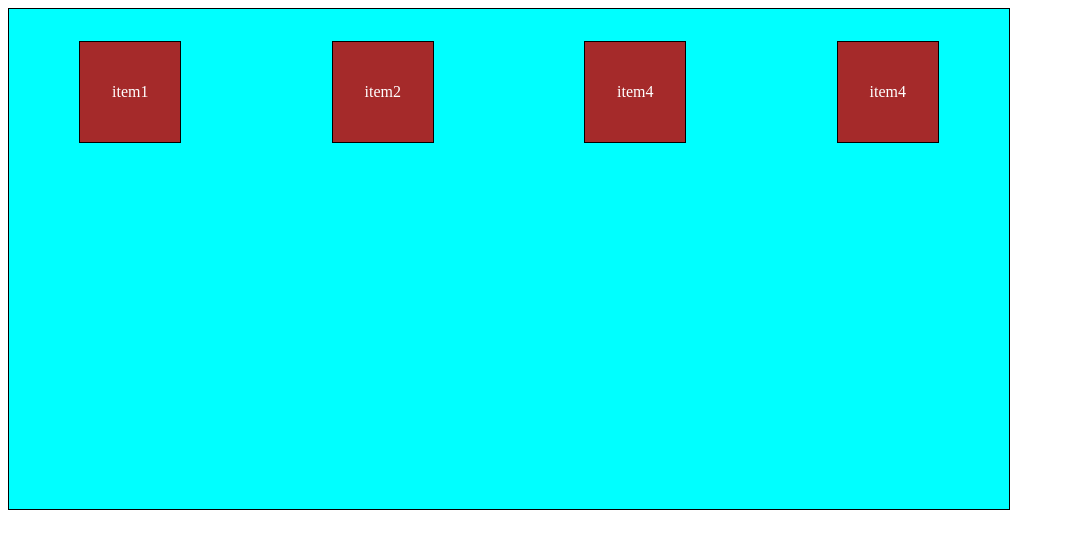
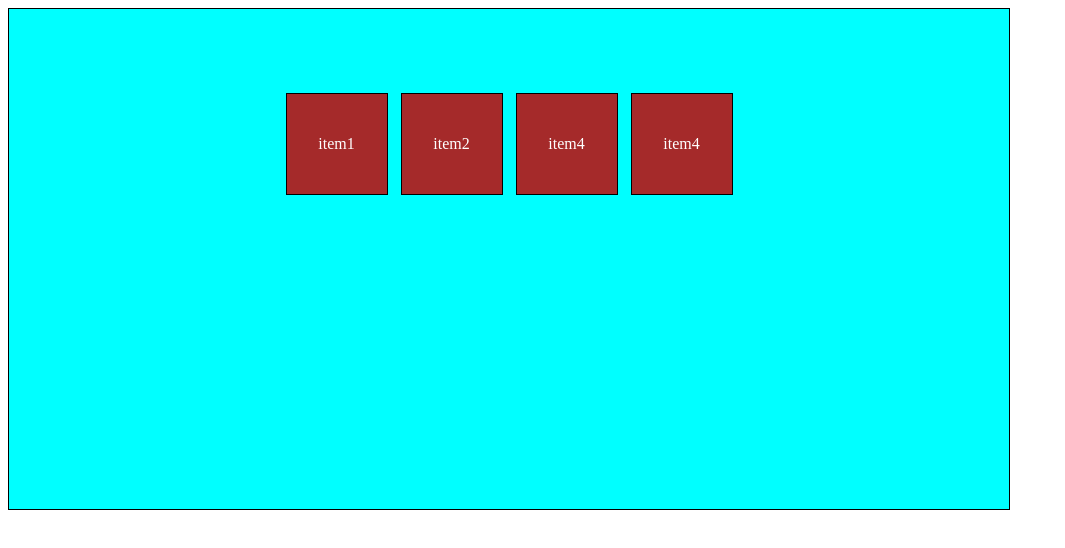
Before and after one commit to panwarabhi1/CSS-CSE11, a plain HTML site: page grid.html in a window 1280 px wide. Shown: the whole page, without its empty margins (0-1065 px from the left). Drawn offline with Linux system fonts and the light colour scheme.

Commit message:
new properties

```diff
--- a/style.css
+++ b/style.css
@@ -20,6 +20,7 @@
     border: 1px solid black;
     background-color: brown;
     text-align: center;
+    align-content: center;
     flex-grow: 1;
 
 }
--- a/style1.css
+++ b/style1.css
@@ -5,15 +5,18 @@
     background-color: aqua;
     border: 1px solid black;
     /* grid-template-columns: 1fr 1fr 1fr 1fr; */
-    grid-template-columns: repeat(4,1fr);
-    grid-template-rows: repeat(3,1fr);
+    grid-template-columns: repeat(4,100px);
+    grid-template-rows: repeat(3,100px);
     /* grid-template-areas: "header header header header" "main main . sidebar"
     "footer footer footer footer"; */
     column-gap: 10px;
     /* justify-items: center;
     align-items: center; */
     place-items:center ;
-    align-content: space-around;
+    /* align-content: center;
+    justify-content: center; */
+    place-content: center;
+    gap: 15px;
 
 }
 .item{
@@ -26,10 +29,16 @@
     color: white;
 
 
+
 }
-/* .item1{
+  /* .item1{
     grid-area: header;
-}
+    justify-self: start-end-centre-stretch;
+    ( for row wise ...... same align self for column wise
+    , vertical)
+
+}*/
+/*
 .item2{
     grid-area: main;
 }
```
